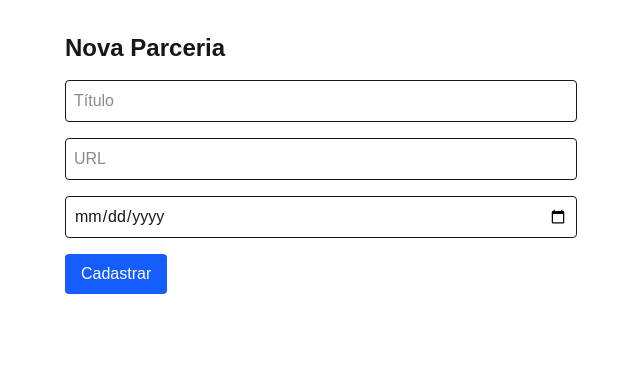
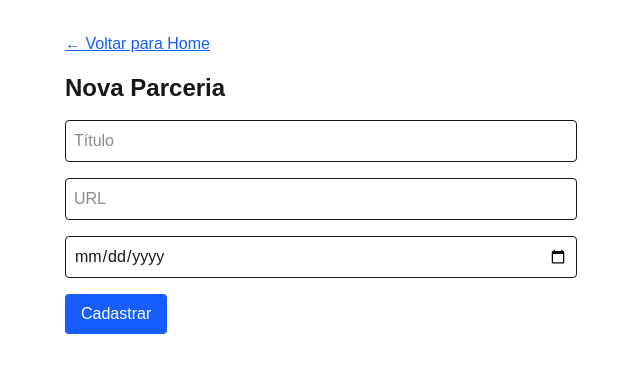
Before and after one commit to jhenriquedsm/parcerias-frontend, a Next.js app: page /parcerias/new in a window 1280 px wide. Shown: the top 372 px of the page, without its empty margins (319-959 px from the left). Built offline with nearby package versions, Linux system fonts and the light colour scheme.

Commit message:
feat: adicionando button de voltar para a home page

```diff
--- a/src/app/parcerias/new/page.tsx
+++ b/src/app/parcerias/new/page.tsx
@@ -1,10 +1,12 @@
 'use client'
 import { useState } from 'react'
+import { useRouter } from 'next/navigation'
 
 export default function NovaParceriaPage() {
   const [title, setTitle] = useState('')
   const [url, setUrl] = useState('')
   const [newsDate, setNewsDate] = useState('')
+  const router = useRouter()
 
   const handleSubmit = async (e: React.FormEvent) => {
     e.preventDefault()
@@ -31,6 +33,12 @@ export default function NovaParceriaPage() {
 
   return (
     <div className="p-8 max-w-xl mx-auto">
+        <button
+        onClick={() => router.push('/')}
+        className="mb-4 text-blue-600 underline"
+      >
+        ← Voltar para Home
+      </button>
       <h1 className="text-2xl font-bold mb-4">Nova Parceria</h1>
       <form onSubmit={handleSubmit} className="space-y-4">
         <input
--- a/src/app/parcerias/page.tsx
+++ b/src/app/parcerias/page.tsx
@@ -1,6 +1,7 @@
 'use client';
 
 import { useEffect, useState } from 'react';
+import { useRouter } from 'next/navigation'
 import api from '@/services/api';
 import ParceriaCard from '@/components/ParceriaCard';
 
@@ -13,6 +14,7 @@ type Parceria = {
 
 export default function ParceriasPage() {
   const [parcerias, setParcerias] = useState<Parceria[]>([]);
+  const router = useRouter()
 
   useEffect(() => {
     api.get('/parcerias')
@@ -22,6 +24,12 @@ export default function ParceriasPage() {
 
   return (
     <main className="p-6">
+        <button
+        onClick={() => router.push('/')}
+        className="mb-4 text-blue-600 underline"
+      >
+        ← Voltar para Home
+      </button>
       <h1 className="text-2xl font-bold mb-4">Lista de Parcerias</h1>
       <div className="grid grid-cols-1 md:grid-cols-2 gap-4">
         {parcerias.map((parceria) => (
```
